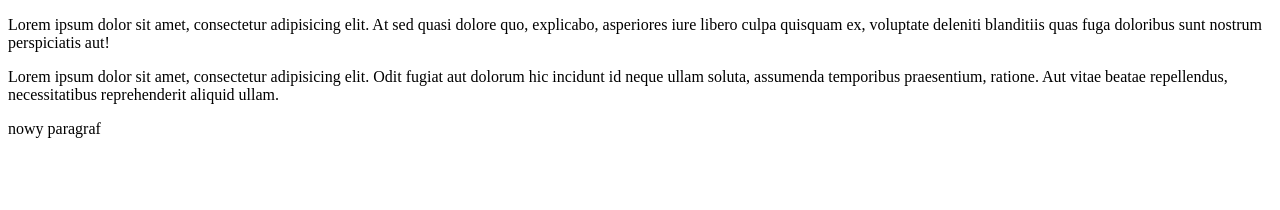
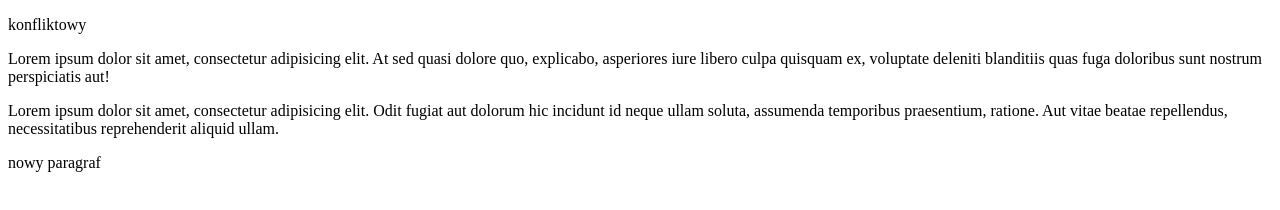
Before and after one commit to maciekabramowski/rabarbar, a plain HTML site: page index.html in a window 1280 px wide. Drawn offline with Linux system fonts and the light colour scheme.

Commit message:
robimy konflikt

```diff
--- a/index.html
+++ b/index.html
@@ -5,6 +5,7 @@
     <title>GIT ćwiczenia</title>
 </head>
 <body>
+   <p>konfliktowy</p>
     <p>Lorem ipsum dolor sit amet, consectetur adipisicing elit. At sed quasi dolore quo, explicabo, asperiores iure libero culpa quisquam ex, voluptate deleniti blanditiis quas fuga doloribus sunt nostrum perspiciatis aut!</p>
     <p>Lorem ipsum dolor sit amet, consectetur adipisicing elit. Odit fugiat aut dolorum hic incidunt id neque ullam soluta, assumenda temporibus praesentium, ratione. Aut vitae beatae repellendus, necessitatibus reprehenderit aliquid ullam.</p>
     <p>nowy paragraf</p>
```
